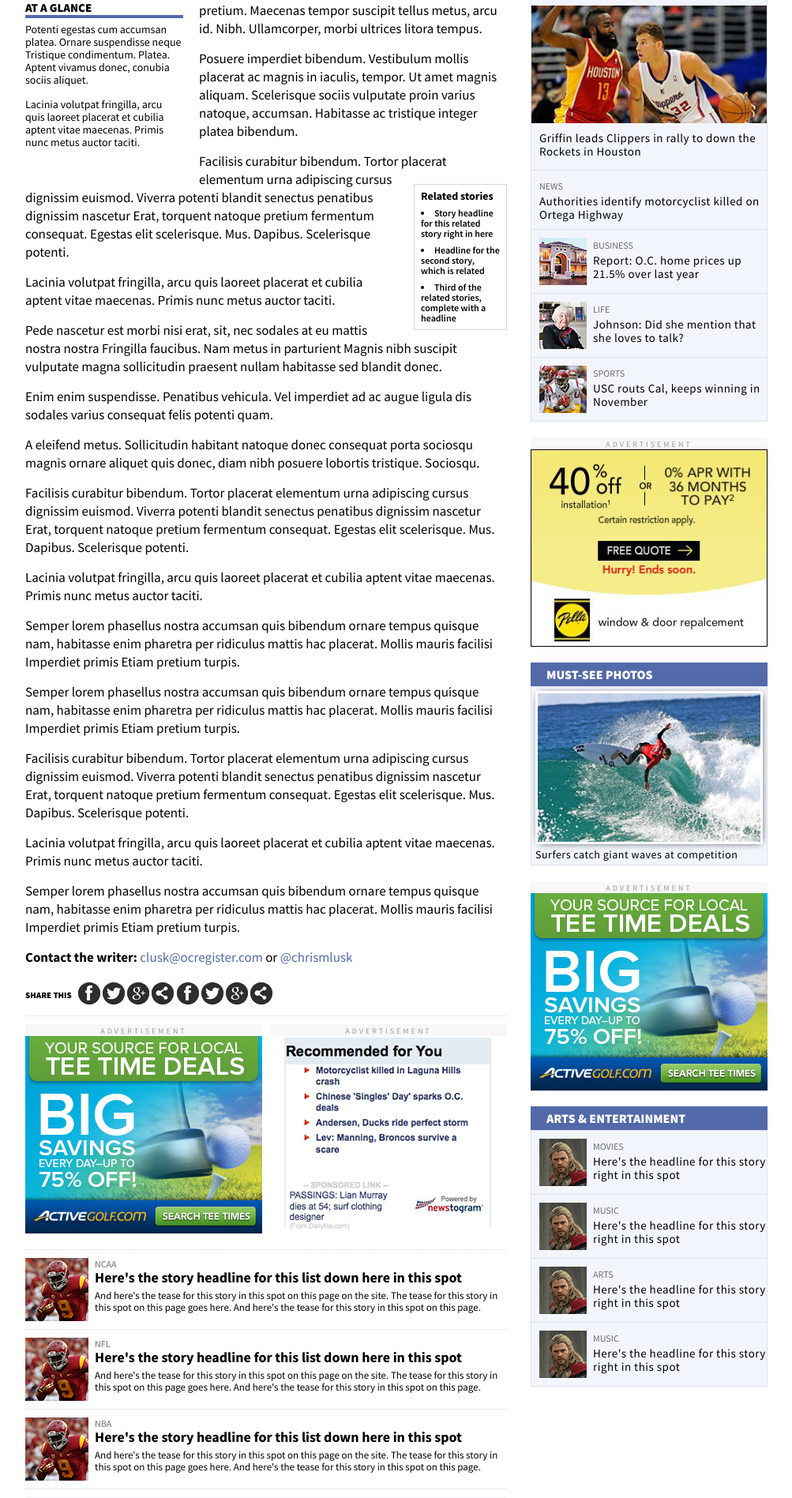
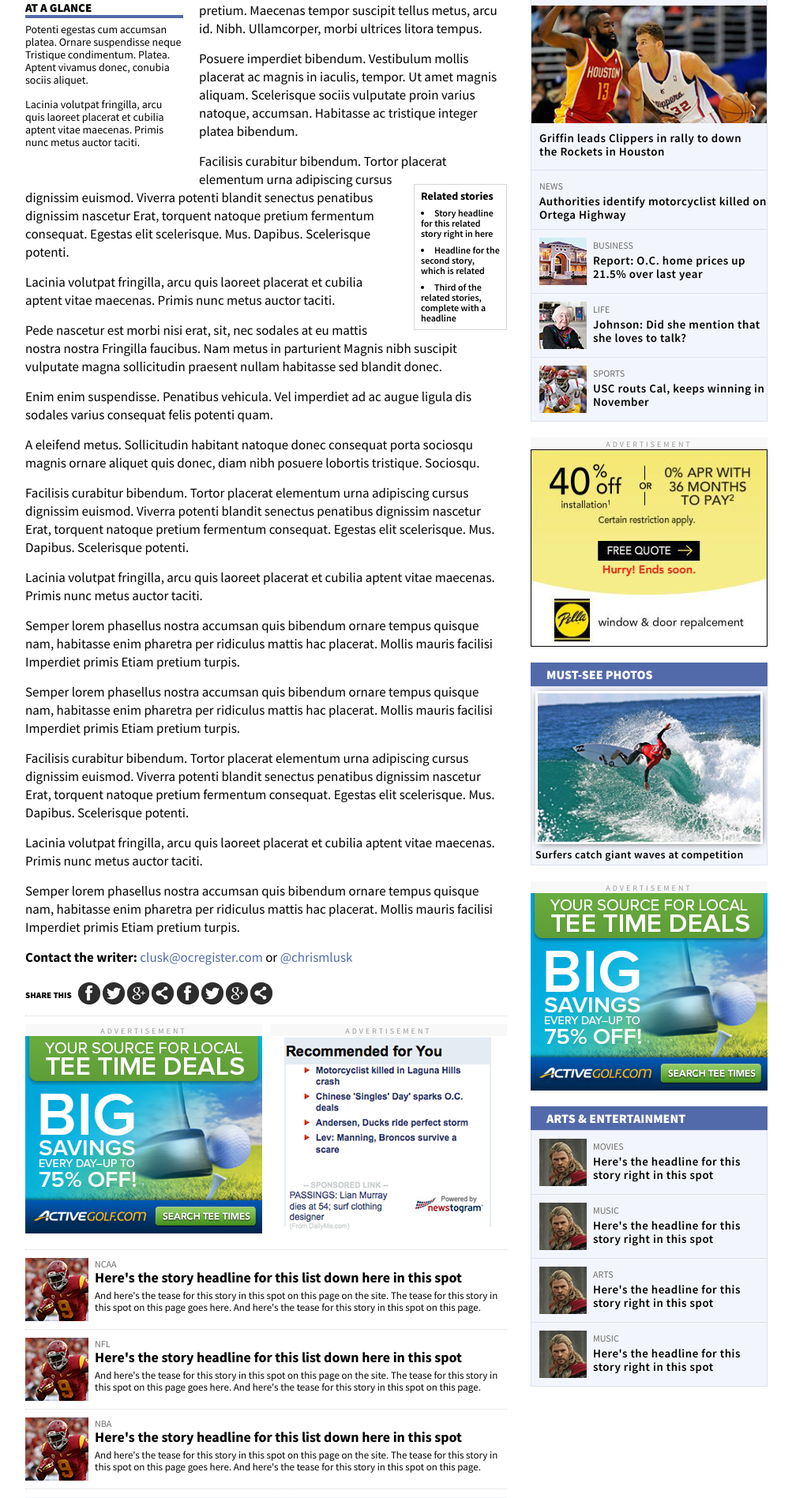
Before and after one commit to brutimus/OCR, a PHP site: page /story.html in a window 1280 px wide. Shown: the part 864-2761 px from the top of the page at 79% size, without its empty margins (138-1141 px from the left). Run offline with PHP 8.4, Linux system fonts and the light colour scheme; some libraries are stand-ins or nearby versions.

Commit message:
Switching .most-popular back to heavier font.

```diff
--- a/styles.css
+++ b/styles.css
@@ -187,7 +187,7 @@
 ol.most-popular li a p {color:#6e6e6e;font-size:12px;text-transform:uppercase;}
 ol.most-popular li a h3 {font-size: 15px;
 line-height: 17px;
-font-weight: 400;
+font-weight: 600;
 letter-spacing: 0.5px;}
 ol.most-popular li a.lead {padding:2px 0 15px 0;}
 ol.most-popular li a.lead p {margin: 0 0 5px 8px;}
```
